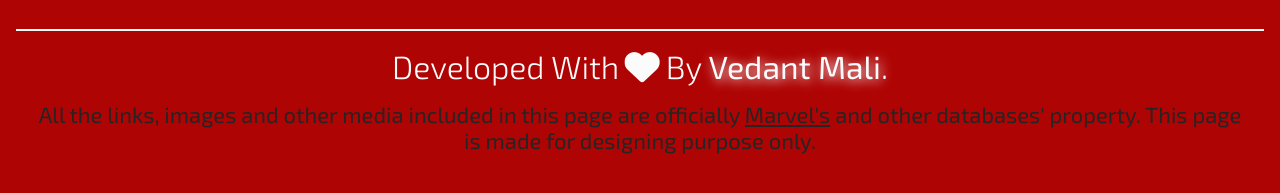
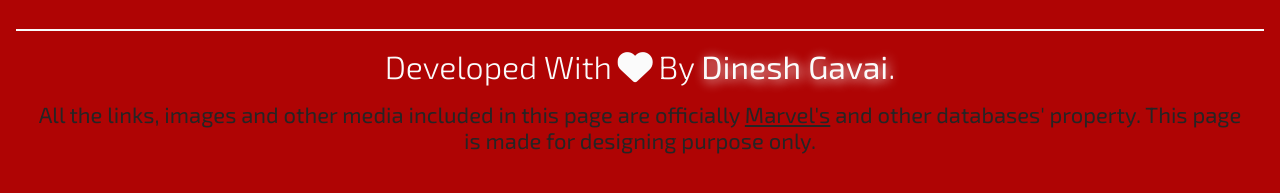
Before and after one commit to DineshGavai/Black-Widow, a plain HTML site: page index.html in a window 1280 px wide. Shown: the part 9152-9345 px from the top of the page. Drawn offline with Linux system fonts and the light colour scheme.

Commit message:
Add files via upload

```diff
--- a/index.html
+++ b/index.html
@@ -407,7 +407,7 @@
         </div>
 
         <div class="footerE">
-            <h1>Developed with <i class="fas fa-heart"></i> by <span>Vedant Mali</span>.</h1>
+            <h1>Developed with <i class="fas fa-heart"></i> by <span>Dinesh Gavai</span>.</h1>
             <p>All the links, images and other media included in this page are officially <a href="www.marvel.com" target="_blank">Marvel's</a> and other databases' property. This page is made for designing purpose only.</p>
         </div>
     </footer>
```
